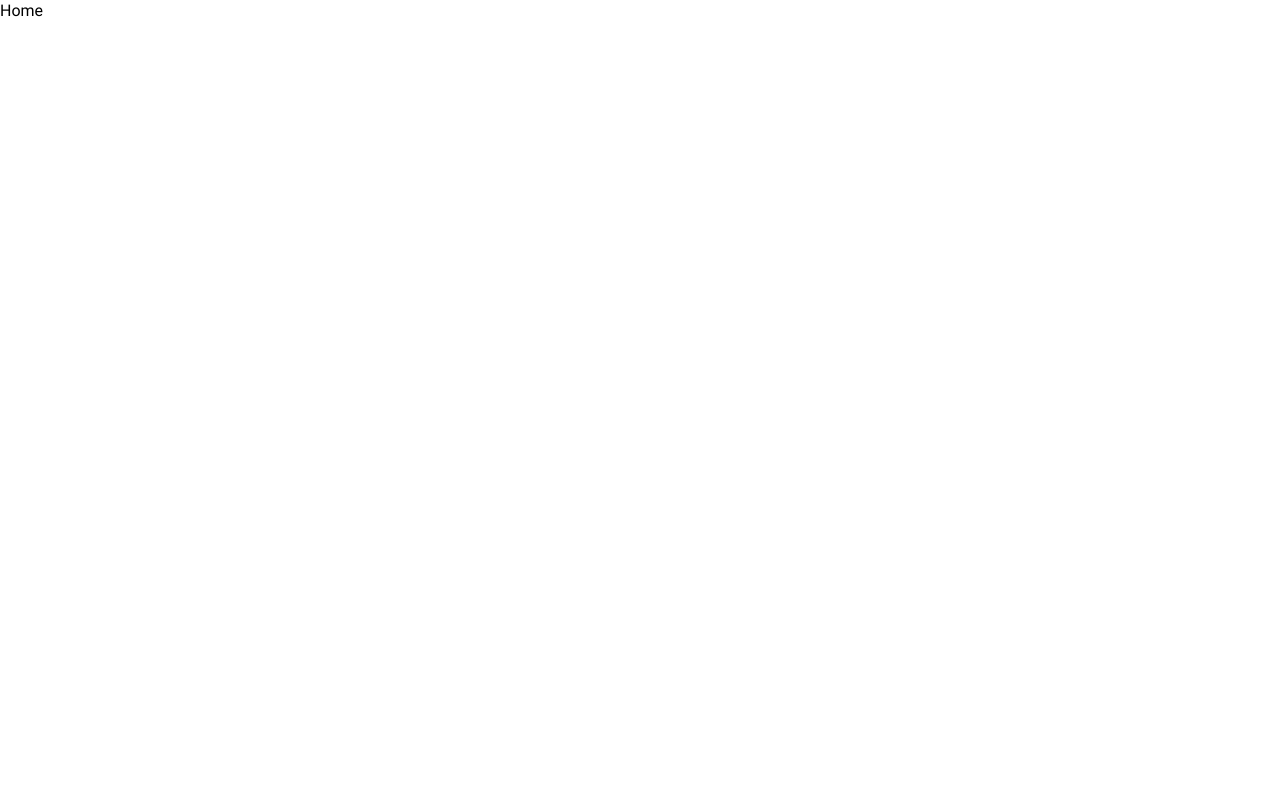
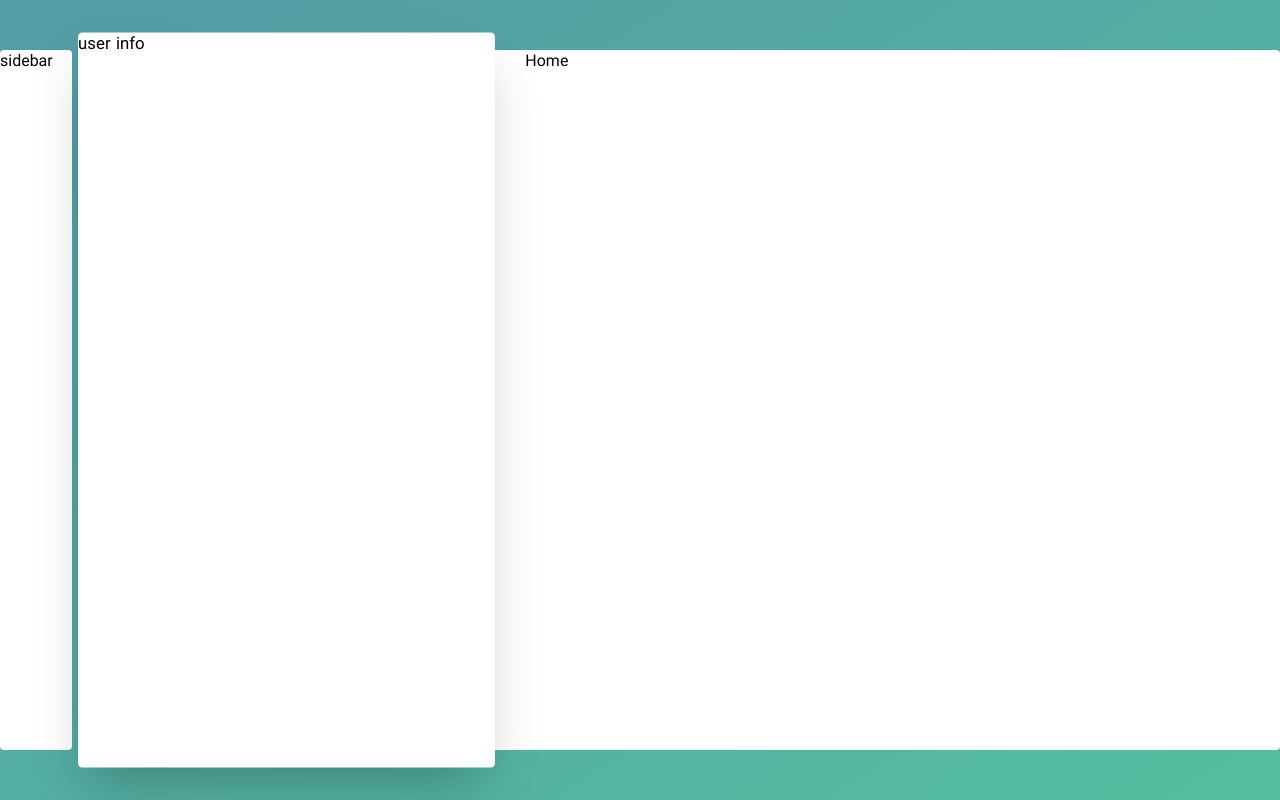
Before and after one commit to sajjadramezani73/Resume, a Next.js app in the folder front-end/: page / in a window 1280 px wide. Built offline with nearby package versions, Linux system fonts and the light colour scheme.

Commit message:
feat: Create layout file for render all page and components

```diff
--- /dev/null
+++ b/front-end/src/containers/layout/Layout.js
@@ -0,0 +1,17 @@
+import React from 'react'
+
+const Layout = ({ children }) => {
+    return (
+        <div className="w-full h-full flex justify-center items-center py-[50px] bg-gradient-to-br from-secondary/70 to-primary/70">
+            <div className='container h-full flex gap-x-4'>
+                <div className="w-[72px] bg-white rounded">sidebar</div>
+                <div className="flex flex-grow">
+                    <div className="w-4/12 bg-white shadow-2xl scale-[1.05] rounded">user info</div>
+                    <div className="w-8/12 bg-white flex-grow rounded-r pl-10">{children}</div>
+                </div>
+            </div>
+        </div>
+    )
+}
+
+export default Layout
--- a/front-end/src/pages/_app.js
+++ b/front-end/src/pages/_app.js
@@ -1,5 +1,6 @@
 import '../../public/assets/css/style.css'
 import Head from 'next/head'
+import Layout from '@/containers/layout/Layout'
 
 export default function App({ Component, pageProps }) {
   return (
@@ -8,7 +9,9 @@ export default function App({ Component, pageProps }) {
         <title>sajjad ramezani</title>
         <meta name="viewport" content="width=device-width, initial-scale=1" />
       </Head>
-      <Component {...pageProps} />
+      <Layout>
+        <Component {...pageProps} />
+      </Layout>
     </>
   )
 }
```
